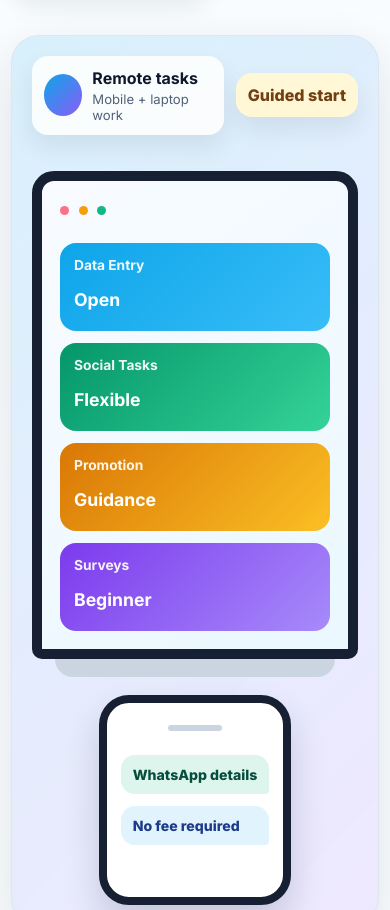
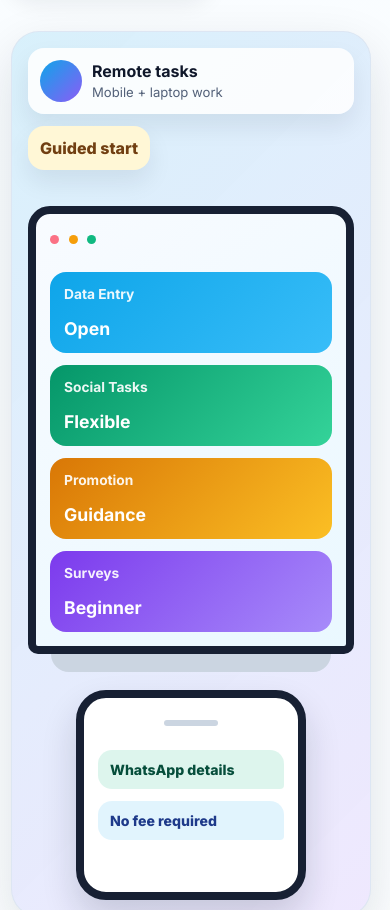
Before and after one commit to peekcoding/ss, a plain HTML site: page index.html in a window 390 px wide. Shown: the part 643-1553 px from the top of the page. Drawn offline with Linux system fonts and the light colour scheme.

Commit message:
new site

```diff
--- a/styles.css
+++ b/styles.css
@@ -27,6 +27,12 @@ body {
   background:
     radial-gradient(circle at top left, rgba(14, 165, 233, 0.14), transparent 34rem),
     linear-gradient(180deg, #f8fcff 0%, #ffffff 45%, #f7fbff 100%);
+}
+
+html,
+body {
+  max-width: 100%;
+  overflow-x: hidden;
 }
 
 a {
@@ -280,6 +286,7 @@ h3 {
 
 .laptop {
   width: 100%;
+  min-width: 0;
 }
 
 .screen {
@@ -347,6 +354,7 @@ h3 {
 }
 
 .phone {
+  width: min(100%, 230px);
   max-width: 230px;
   min-height: 210px;
   justify-self: center;
@@ -535,6 +543,10 @@ h3 {
   color: #7dd3fc;
 }
 
+.trust-panel h2 {
+  font-size: clamp(2rem, 3.6vw, 3rem);
+}
+
 .trust-panel p:not(.eyebrow) {
   max-width: 760px;
   color: #dbeafe;
@@ -607,7 +619,7 @@ h3 {
   font-weight: 800;
 }
 
-@media (max-width: 460px) {
+@media (max-width: 760px) {
   .nav-wrap,
   .section-pad,
   .footer-inner {
@@ -616,6 +628,16 @@ h3 {
 
   .site-header .btn-small {
     display: none;
+  }
+
+  h1 {
+    font-size: 2.1rem;
+    line-height: 1.08;
+  }
+
+  .hero-content,
+  .hero-visual {
+    max-width: 360px;
   }
 
   .brand-text {
@@ -632,6 +654,26 @@ h3 {
 
   .screen {
     min-height: 360px;
+    padding: 14px;
+    border-width: 8px;
+  }
+
+  .hero-visual {
+    min-height: 610px;
+    padding: 16px;
+  }
+
+  .visual-top {
+    align-items: stretch;
+    flex-direction: column;
+  }
+
+  .earnings-pill {
+    align-self: flex-start;
+  }
+
+  .task-card {
+    min-height: 74px;
   }
 }
 
@@ -646,11 +688,17 @@ h3 {
   }
 
   .device-scene {
-    grid-template-columns: 1fr 190px;
+    grid-template-columns: minmax(0, 1fr) 170px;
   }
 
   .phone {
+    max-width: 170px;
+    min-height: 190px;
     transform: translateY(14px);
+  }
+
+  .message-bubble {
+    font-size: 0.78rem;
   }
 
   .footer-inner {
@@ -665,7 +713,7 @@ h3 {
   }
 
   .hero {
-    grid-template-columns: minmax(0, 1fr) minmax(390px, 0.78fr);
+    grid-template-columns: minmax(0, 1fr) minmax(420px, 0.78fr);
     align-items: center;
     padding-top: 86px;
     padding-bottom: 92px;
```
